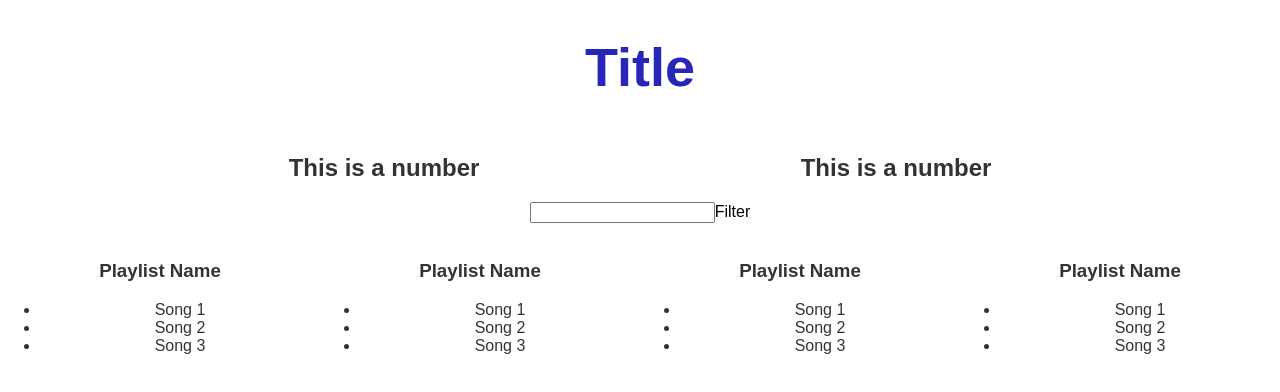
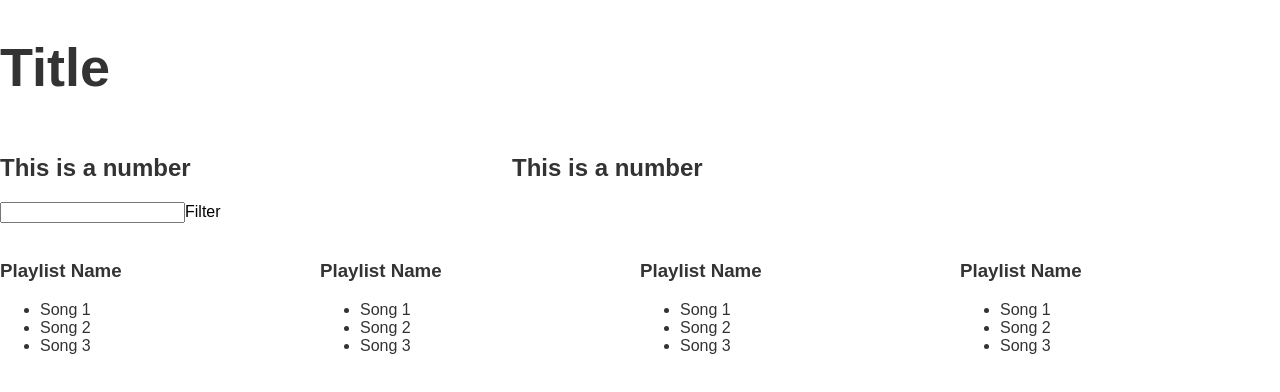
Before and after one commit to cedouard/playlists, a React (Create React App) app: page / in a window 1280 px wide. Shown: the top 392 px of the page. Built offline with nearby package versions, Linux system fonts and the light colour scheme.

Commit message:
Cleaning up

```diff
--- a/src/App.js
+++ b/src/App.js
@@ -1,6 +1,5 @@
 import React, { Component } from 'react';
-import logo from './logo.svg';
-import './App.css';
+/* import './App.css'; */
 
 let defaultStyle = {
   color: '#333333'
@@ -43,7 +42,7 @@
   render() {
     return (
       <div className="App">
-        <h1>Title</h1>
+        <h1 style={{...defaultStyle, 'font-size': '54px'}}>Title</h1>
         <Aggregate/>
         <Aggregate/>
         <Filter/>
```
